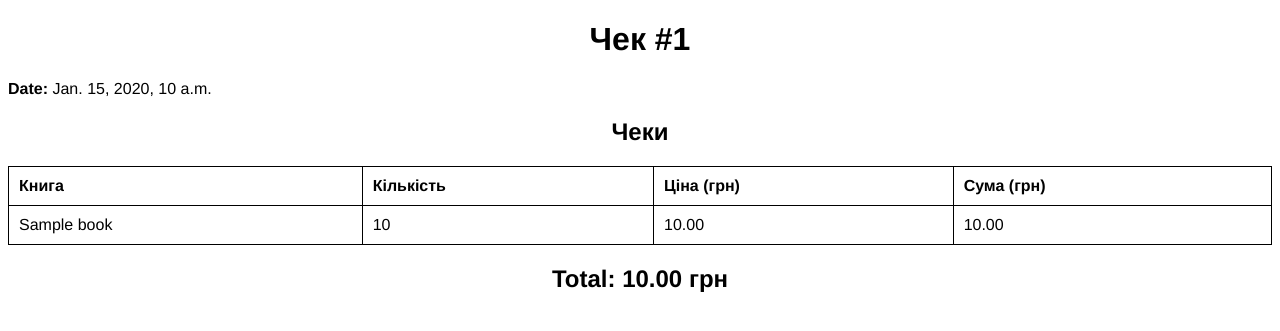
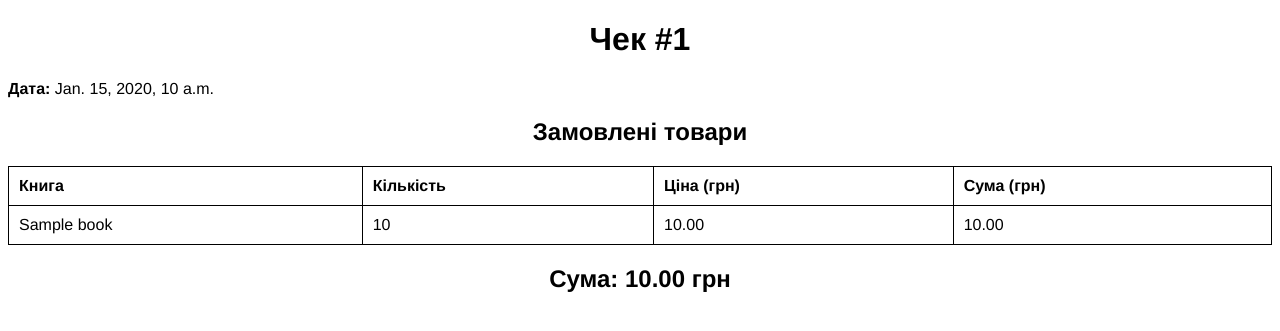
Before and after one commit to bilskyi/readery, a Django app: template base/templates/pdf_templates/bill.html in a window 1280 px wide. Shown: the top 331 px of the page. Run offline with Django 5.2, Linux system fonts and the light colour scheme; the template is opened without the code that fills it: values that come from a table or form of the project are taken from there, others are empty; tables that the repository leaves empty hold one stand-in row (values such as "Sample post").

Commit message:
translated bills.py

```diff
--- a/base/templates/pdf_templates/bill.html
+++ b/base/templates/pdf_templates/bill.html
@@ -19,9 +19,9 @@ body {
 </head>
 <body>
     <h1>Чек #{{ bill.id }}</h1>
-    <p><strong>Date:</strong> {{ bill.date }}</p>
+    <p><strong>Дата:</strong> {{ bill.date }}</p>
 
-    <h2>Чеки</h2>
+    <h2>Замовлені товари</h2>
     <table>
         <thead>
             <tr>
@@ -43,6 +43,6 @@ body {
         </tbody>
     </table>
 
-    <h2>Total: {{ bill.total_amount }} грн</h2>
+    <h2>Сума: {{ bill.total_amount }} грн</h2>
 </body>
 </html>
```
